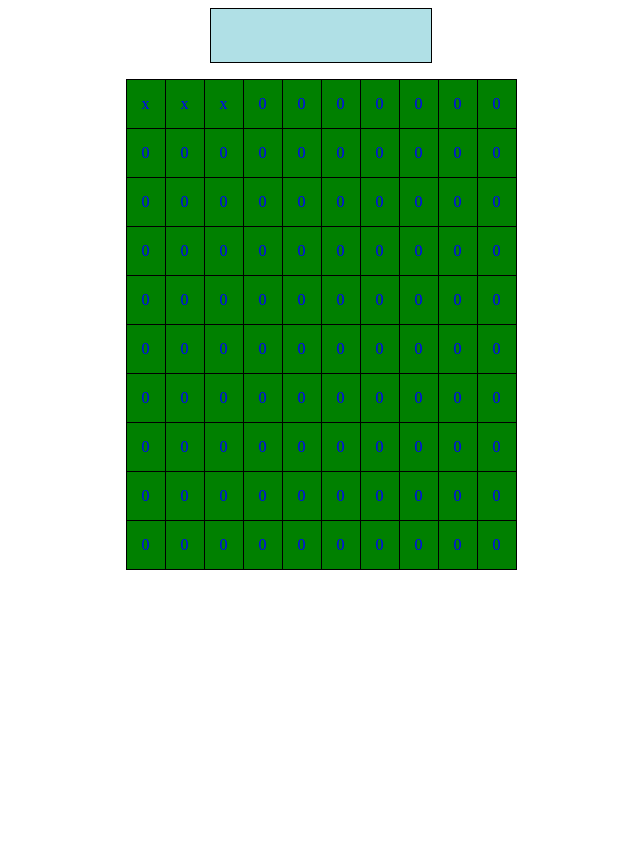
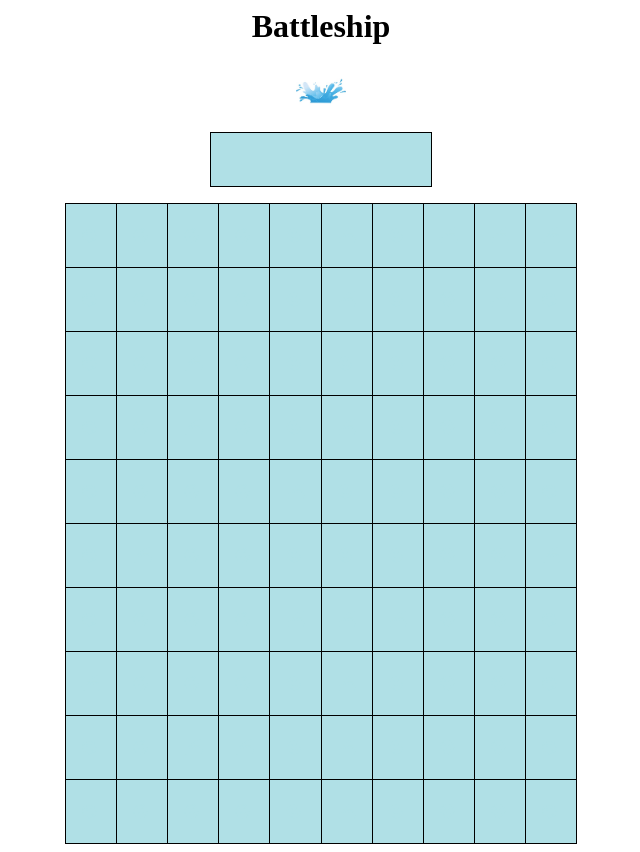
Before and after one commit to EvanderVegt/Zeeslag, a PHP site: page / in a window 1280 px wide. Shown: the whole page, without its empty margins (319-959 px from the left). Before the commit the page ends 570 px from the top, so only its background shows below. Run offline with PHP 8.4, Linux system fonts and the light colour scheme.

Commit message:
zeeslag stap 3

```diff
--- a/index.php
+++ b/index.php
@@ -1,156 +1,168 @@
 
 <html>
     <head>
-
+        <title>
+            Battleship
+        </title>
         <style>
-           table, th, td, p{
-                color:blue;
+            table, td,p {
+                color:powderblue;
                 border:1px solid black;
                 padding:15px;
                 border-collapse: collapse;
                 width:15%;
                 height:23px;
-                background-color: green
+                background-color: powderblue
 
             }
+
         </style>
+
+        <script>
+            function content(elem) {
+                elem.style.backgroundColor = "blue";
+                var str = 'Je hebt geschoten!' + ' ' + elem.innerText;
+                var result = str.fontcolor("black");
+                var p = document.getElementById("table");
+                p.innerHTML = result;
+            }
+        </script>
     </head>
+
     <body>
     <center>
-            <p  style=background-color:powderblue; style=color:black; id="table"></p>
-            <table id="table">
+        <h1>Battleship</h1>
+
+        <img id="plons" onclick="changeImage()" src="plons.jpg" alt="" width="50" height="50">
+        <p  style=background-color:powderblue; id="table"></p>
+
+
+        <table>
 
             <tr>
-                        <td id="td1" onclick="content(this)">x</td>
-                        <td id="td2" onclick="content(this)">x</td>
-                        <td id="td3" onclick="content(this)">x</td>
-                        <td id="td4" onclick="content(this)">0</td>
-                        <td id="td5" onclick="content(this)">0</td>
-                        <td id="td6" onclick="content(this)">0</td>
-                        <td id="td7" onclick="content(this)">0</td>
-                        <td id="td8" onclick="content(this)">0</td>
-                        <td id="td9" onclick="content(this)">0</td>
-                        <td id="td10" onclick="content(this)">0</td>
+                <td id="td1" onclick="content(this)">&#9785;</td>
+                <td id="td2" onclick="content(this)">&#9785;</td>
+                <td id="td3" onclick="content(this)">&#9785;</td>
+                <td id="td4" onclick="content(this)">&#9785;</td>
+                <td id="td5" onclick="content(this)">&#9785;</td>
+                <td id="td6" onclick="content(this)">&#9972;</td>
+                <td id="td7" onclick="content(this)">&#9785;</td>
+                <td id="td8" onclick="content(this)">&#9972;</td>
+                <td id="td9" onclick="content(this)">&#9972;</td>
+                <td id="td10" onclick="content(this)">&#9972;</td>
             </tr>
             <tr>
-                        <td id="td11" onclick="content(this)">0</td>
-                        <td id="td12" onclick="content(this)">0</td>
-                        <td id="td13" onclick="content(this)">0</td>
-                        <td id="td14" onclick="content(this)">0</td>
-                        <td id="td15" onclick="content(this)">0</td>
-                        <td id="td16" onclick="content(this)">0</td>
-                        <td id="td17" onclick="content(this)">0</td>
-                        <td id="td18" onclick="content(this)">0</td>
-                        <td id="td19" onclick="content(this)">0</td>
-                        <td id="td20" onclick="content(this)">0</td>
+                <td id="td11" onclick="content(this)">&#9785;</td>
+                <td id="td12" onclick="content(this)">&#9785;</td>
+                <td id="td13" onclick="content(this)">&#9785;</td>
+                <td id="td14" onclick="content(this)">&#9785;</td>
+                <td id="td15" onclick="content(this)">&#9785;</td>
+                <td id="td16" onclick="content(this)">&#9972;</td>
+                <td id="td17" onclick="content(this)">&#9785;</td>
+                <td id="td18" onclick="content(this)">&#9785;</td>
+                <td id="td19" onclick="content(this)">&#9972;</td>
+                <td id="td20" onclick="content(this)">&#9785;</td>
             </tr>
             <tr>
-                        <td id="td21" onclick="content(this)">0</td>
-                        <td id="td22" onclick="content(this)">0</td>
-                        <td id="td23" onclick="content(this)">0</td>
-                        <td id="td24" onclick="content(this)">0</td>
-                        <td id="td25" onclick="content(this)">0</td>
-                        <td id="td26" onclick="content(this)">0</td>
-                        <td id="td27" onclick="content(this)">0</td>
-                        <td id="td28" onclick="content(this)">0</td>
-                        <td id="td29" onclick="content(this)">0</td>
-                        <td id="td30" onclick="content(this)">0</td>
+                <td id="td21" onclick="content(this)">&#9785;</td>
+                <td id="td22" onclick="content(this)">&#9785;</td>
+                <td id="td23" onclick="content(this)">&#9972;</td>
+                <td id="td24" onclick="content(this)">&#9785;</td>
+                <td id="td25" onclick="content(this)">&#9785;</td>
+                <td id="td26" onclick="content(this)">&#9785;</td>
+                <td id="td27" onclick="content(this)">&#9785;</td>
+                <td id="td28" onclick="content(this)">&#9785;</td>
+                <td id="td29" onclick="content(this)">&#9785;</td>
+                <td id="td30" onclick="content(this)">&#9785;</td>
             </tr>
             <tr>
-                        <td id="td31" onclick="content(this)">0</td>
-                        <td id="td32" onclick="content(this)">0</td>
-                        <td id="td33" onclick="content(this)">0</td>
-                        <td id="td34" onclick="content(this)">0</td>
-                        <td id="td35" onclick="content(this)">0</td>
-                        <td id="td36" onclick="content(this)">0</td>
-                        <td id="td37" onclick="content(this)">0</td>
-                        <td id="td38" onclick="content(this)">0</td>
-                        <td id="td39" onclick="content(this)">0</td>
-                        <td id="td40" onclick="content(this)">0</td>
+                <td id="td31" onclick="content(this)">&#9785;</td>
+                <td id="td32" onclick="content(this)">&#9785;</td>
+                <td id="td33" onclick="content(this)">&#9972;</td>
+                <td id="td34" onclick="content(this)">&#9785;</td>
+                <td id="td35" onclick="content(this)">&#9785;</td>
+                <td id="td36" onclick="content(this)">&#9972;</td>
+                <td id="td37" onclick="content(this)">&#9785;</td>
+                <td id="td38" onclick="content(this)">&#9785;</td>
+                <td id="td39" onclick="content(this)">&#9785;</td>
+                <td id="td40" onclick="content(this)">&#9785;</td>
             </tr>
             <tr>
-                        <td id="td41" onclick="content(this)">0</td>
-                        <td id="td42" onclick="content(this)">0</td>
-                        <td id="td43" onclick="content(this)">0</td>
-                        <td id="td44" onclick="content(this)">0</td>
-                        <td id="td45" onclick="content(this)">0</td>
-                        <td id="td46" onclick="content(this)">0</td>
-                        <td id="td47" onclick="content(this)">0</td>
-                        <td id="td48" onclick="content(this)">0</td>
-                        <td id="td49" onclick="content(this)">0</td>
-                        <td id="td50" onclick="content(this)">0</td>
+                <td id="td41" onclick="content(this)">&#9785;</td>
+                <td id="td42" onclick="content(this)">&#9785;</td>
+                <td id="td43" onclick="content(this)">&#9785;</td>
+                <td id="td44" onclick="content(this)">&#9785;</td>
+                <td id="td45" onclick="content(this)">&#9972;</td>
+                <td id="td46" onclick="content(this)">&#9785;</td>
+                <td id="td47" onclick="content(this)">&#9785;</td>
+                <td id="td48" onclick="content(this)">&#9785;</td>
+                <td id="td49" onclick="content(this)">&#9785;</td>
+                <td id="td50" onclick="content(this)">&#9785;</td>
             </tr>
             <tr>
-                        <td id="td51" onclick="content(this)">0</td>
-                        <td id="td52" onclick="content(this)">0</td>
-                        <td id="td53" onclick="content(this)">0</td>
-                        <td id="td54" onclick="content(this)">0</td>
-                        <td id="td55" onclick="content(this)">0</td>
-                        <td id="td56" onclick="content(this)">0</td>
-                        <td id="td57" onclick="content(this)">0</td>
-                        <td id="td58" onclick="content(this)">0</td>
-                        <td id="td59" onclick="content(this)">0</td>
-                        <td id="td60" onclick="content(this)">0</td>
+                <td id="td51" onclick="content(this)">&#9785;</td>
+                <td id="td52" onclick="content(this)">&#9972;</td>
+                <td id="td53" onclick="content(this)">&#9785;</td>
+                <td id="td54" onclick="content(this)">&#9785;</td>
+                <td id="td55" onclick="content(this)">&#9785;</td>
+                <td id="td56" onclick="content(this)">&#9785;</td>
+                <td id="td57" onclick="content(this)">&#9785;</td>
+                <td id="td58" onclick="content(this)">&#9785;</td>
+                <td id="td59" onclick="content(this)">&#9785;</td>
+                <td id="td60" onclick="content(this)">&#9972;</td>
             </tr>
             <tr>
-                        <td id="td61" onclick="content(this)">0</td>
-                        <td id="td62" onclick="content(this)">0</td>
-                        <td id="td63" onclick="content(this)">0</td>
-                        <td id="td64" onclick="content(this)">0</td>
-                        <td id="td65" onclick="content(this)">0</td>
-                        <td id="td66" onclick="content(this)">0</td>
-                        <td id="td67" onclick="content(this)">0</td>
-                        <td id="td68" onclick="content(this)">0</td>
-                        <td id="td69" onclick="content(this)">0</td>
-                        <td id="td70" onclick="content(this)">0</td>
+                <td id="td61" onclick="content(this)">&#9785;</td>
+                <td id="td62" onclick="content(this)">&#9785;</td>
+                <td id="td63" onclick="content(this)">&#9785;</td>
+                <td id="td64" onclick="content(this)">&#9785;</td>
+                <td id="td65" onclick="content(this)">&#9972;</td>
+                <td id="td66" onclick="content(this)">&#9972;</td>
+                <td id="td67" onclick="content(this)">&#9972;</td>
+                <td id="td68" onclick="content(this)">&#9785;</td>
+                <td id="td69" onclick="content(this)">&#9785;</td>
+                <td id="td70" onclick="content(this)">&#9785;</td>
             </tr>
             <tr>
-                        <td id="td71" onclick="content(this)">0</td>
-                        <td id="td72" onclick="content(this)">0</td>
-                        <td id="td73" onclick="content(this)">0</td>
-                        <td id="td74" onclick="content(this)">0</td>
-                        <td id="td75" onclick="content(this)">0</td>
-                        <td id="td76" onclick="content(this)">0</td>
-                        <td id="td77" onclick="content(this)">0</td>
-                        <td id="td78" onclick="content(this)">0</td>
-                        <td id="td79" onclick="content(this)">0</td>
-                        <td id="td80" onclick="content(this)">0</td>
+                <td id="td71" onclick="content(this)">&#9972;</td>
+                <td id="td72" onclick="content(this)">&#9785;</td>
+                <td id="td73" onclick="content(this)">&#9785;</td>
+                <td id="td74" onclick="content(this)">&#9785;</td>
+                <td id="td75" onclick="content(this)">&#9785;</td>
+                <td id="td76" onclick="content(this)">&#9972;</td>
+                <td id="td77" onclick="content(this)">&#9785;</td>
+                <td id="td78" onclick="content(this)">&#9785;</td>
+                <td id="td79" onclick="content(this)">&#9785;</td>
+                <td id="td80" onclick="content(this)">&#9785;</td>
             </tr>
             <tr>
-                        <td id="td81" onclick="content(this)">0</td>
-                        <td id="td82" onclick="content(this)">0</td>
-                        <td id="td83" onclick="content(this)">0</td>
-                        <td id="td84" onclick="content(this)">0</td>
-                        <td id="td85" onclick="content(this)">0</td>
-                        <td id="td86" onclick="content(this)">0</td>
-                        <td id="td87" onclick="content(this)">0</td>
-                        <td id="td88" onclick="content(this)">0</td>
-                        <td id="td89" onclick="content(this)">0</td>
-                        <td id="td90" onclick="content(this)">0</td>
+                <td id="td81" onclick="content(this)">&#9785;</td>
+                <td id="td82" onclick="content(this)">&#9785;</td>
+                <td id="td83" onclick="content(this)">&#9972;</td>
+                <td id="td84" onclick="content(this)">&#9972;</td>
+                <td id="td85" onclick="content(this)">&#9785;</td>
+                <td id="td86" onclick="content(this)">&#9972;</td>
+                <td id="td87" onclick="content(this)">&#9785;</td>
+                <td id="td88" onclick="content(this)">&#9785;</td>
+                <td id="td89" onclick="content(this)">&#9785;</td>
+                <td id="td90" onclick="content(this)">&#9785;</td>
             </tr>
             <tr>
-                        <td id="td91" onclick="content(this)">0</td>
-                        <td id="td92" onclick="content(this)">0</td>
-                        <td id="td93" onclick="content(this)">0</td>
-                        <td id="td94" onclick="content(this)">0</td>
-                        <td id="td95" onclick="content(this)">0</td>
-                        <td id="td96" onclick="content(this)">0</td>
-                        <td id="td97" onclick="content(this)">0</td>
-                        <td id="td98" onclick="content(this)">0</td>
-                        <td id="td99" onclick="content(this)">0</td>
-                        <td id="td100" onclick="content(this)">0</td>
+                <td id="td91" onclick="content(this)">&#9785;</td>
+                <td id="td92" onclick="content(this)">&#9785;</td>
+                <td id="td93" onclick="content(this)">&#9785;</td>
+                <td id="td94" onclick="content(this)">&#9785;</td>
+                <td id="td95" onclick="content(this)">&#9785;</td>
+                <td id="td96" onclick="content(this)">&#9972;</td>
+                <td id="td97" onclick="content(this)">&#9785;</td>
+                <td id="td98" onclick="content(this)">&#9785;</td>
+                <td id="td99" onclick="content(this)">&#9785;</td>
+                <td id="td100" onclick="content(this)">&#9785;</td>
             </tr>
 
             </tbody>
         </table>
-            <script>
-            function content(elem){
-                elem.style.backgroundColor = "red";
 
-                var p = document.getElementById("table");
-                p.innerHTML ='Je hebt mis geschoten!'+' '+elem.innerText;
-            }
-            </script>
     </center>
 </body>
 </html>
```
Also changed, not shown: nbproject/private/private.xml (added, +9 -0 lines), golven.png (added), plons.jpg (added). Lines whose indentation alone changed are shown as unchanged.
